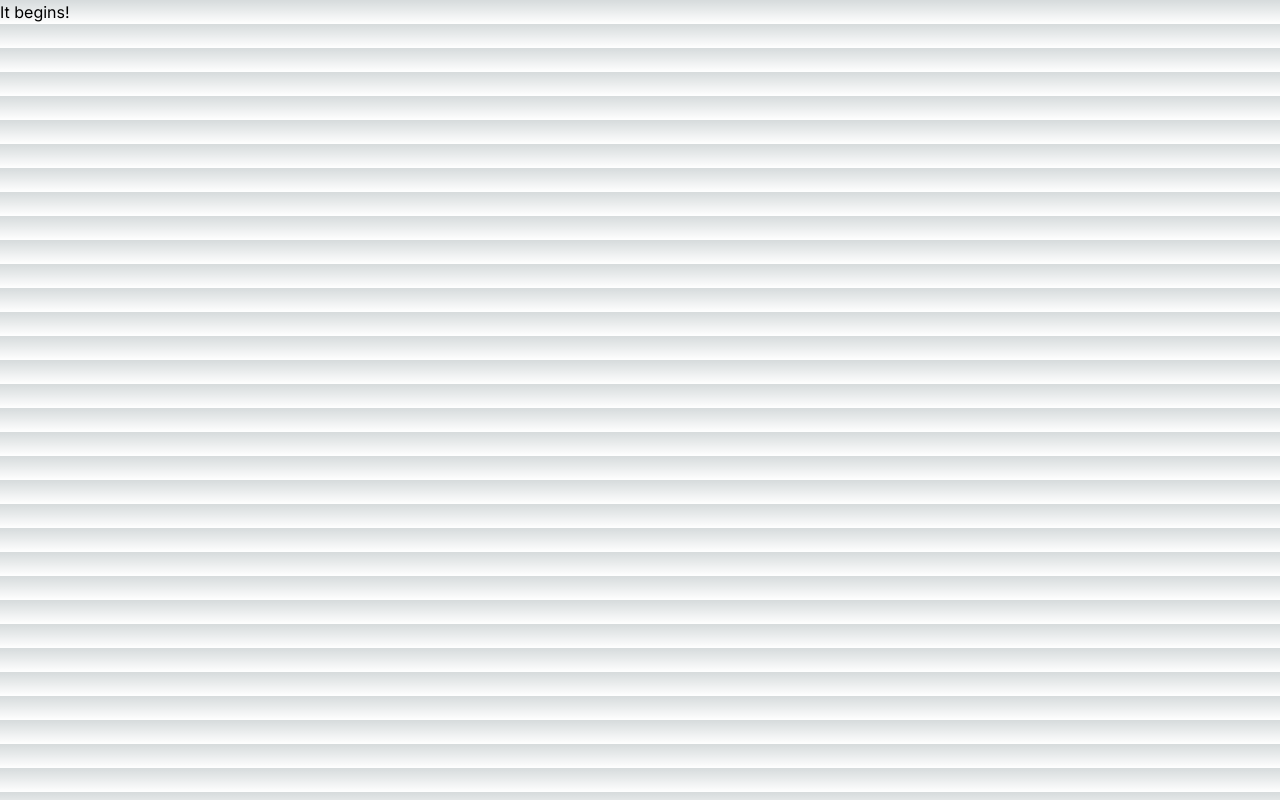
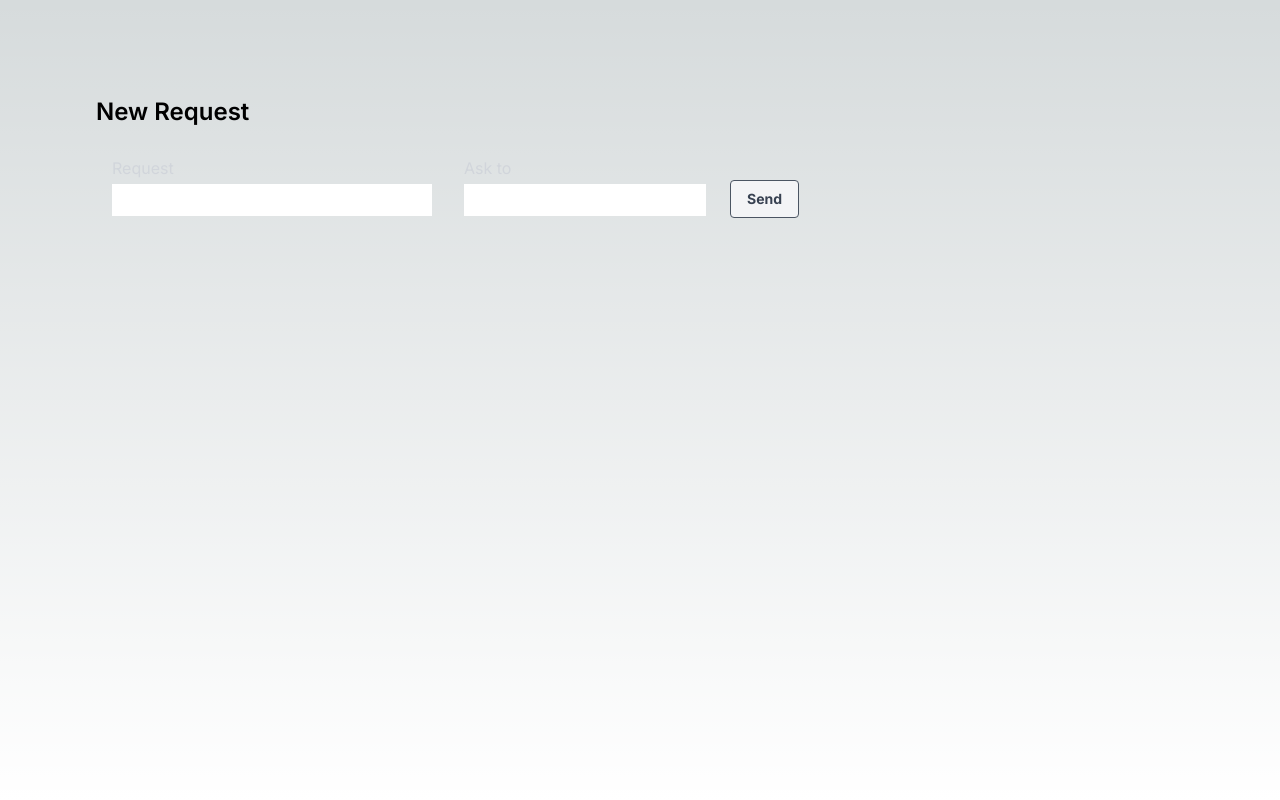
Before and after one commit to gferraz/rejection_app, a Next.js app: page /play in a window 1280 px wide. Built offline with nearby package versions, Linux system fonts and the light colour scheme.

Commit message:
New request form

```diff
--- a/app/page.js
+++ b/app/page.js
@@ -34,11 +34,10 @@ export default function Home() {
         <a
           href="/play"
           className="group rounded-lg border border-transparent px-5 py-4 transition-colors hover:border-gray-300 hover:bg-gray-100 hover:dark:border-neutral-700 hover:dark:bg-neutral-800/30"
-          target="_blank"
           rel="noopener noreferrer"
         >
           <h2 className={`mb-3 text-2xl font-semibold`}>
-            Start{" "}
+            Your Score{" "}
             <span className="inline-block transition-transform group-hover:translate-x-1 motion-reduce:transform-none">
               -&gt;
             </span>
--- a/app/play/page.js
+++ b/app/play/page.js
@@ -1,6 +1,30 @@
-
-
+const empty_question = {
+  id: "", // id of the question so you can get/edit/remove by id
+  timestamp: 0, // output from Date.now()
+  question: "", // the ask
+  askee: "", // person asked
+  status: "", // 'Accepted', 'Rejected', 'Unanswered'
+};
 
 export default function Play() {
-  return <h1>It begins!</h1>
+  return (
+    <main className="min-h-screen p-24">
+      <h2 className={`mb-3 text-2xl font-semibold`}>New Request</h2>
+      <form>
+        <div class="flex">
+          <label class="block m-4 w-80">
+            <span class="text-gray-300">Request</span>
+            <input name="question" type="text" class="mt-1 p-1 block text-gray-600 min-w-full" placeholder="" />
+          </label>
+          <label class="block m-4">
+            <span class="text-gray-300">Ask to</span>
+            <input name="askee" type="text" class="mt-1 p-1 block w-full text-gray-600" placeholder="" />
+          </label>
+          <button class="text-sm mt-10 mb-4 mx-2 focus:outline-none px-4 py-2 rounded font-bold cursor-pointer hover:bg-gray-700 hover:text-gray-100 bg-gray-100 text-gray-700 border duration-200 ease-in-out border-gray-600 transition">
+            Send
+          </button>
+        </div>
+      </form>
+    </main>
+  );
 }
--- a/tailwind.config.js
+++ b/tailwind.config.js
@@ -1,9 +1,17 @@
+
 /** @type {import('tailwindcss').Config} */
+
+const plugin = require('tailwindcss/plugin')
+
+
 module.exports = {
   content: [
     "./pages/**/*.{js,ts,jsx,tsx,mdx}",
     "./components/**/*.{js,ts,jsx,tsx,mdx}",
     "./app/**/*.{js,ts,jsx,tsx,mdx}",
+  ],
+  plugins: [
+    require('@tailwindcss/forms')
   ],
   theme: {
     extend: {
```
Also changed, not shown: package.json (+6 -5 lines), 2 other files (tests, documents, lock files or other folders).
